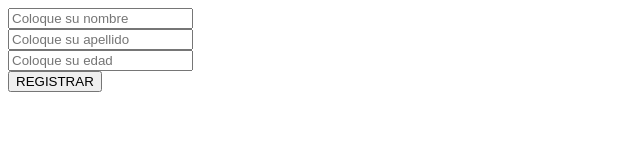
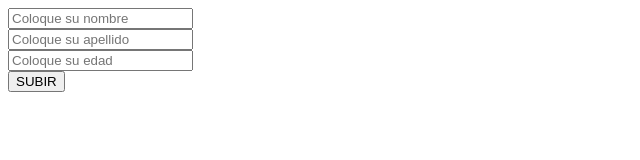
Before and after one commit to Eladio154/node-mongo, a website: page public/index.html in a window 1280 px wide. Shown: the whole page, without its empty margins (0-640 px from the left). Drawn offline with Linux system fonts and the light colour scheme.

Commit message:
cambio index

```diff
--- a/public/index.html
+++ b/public/index.html
@@ -10,7 +10,7 @@
         <input type="text" name="nombre" placeholder="Coloque su nombre"><br>
         <input type="text" name="apellido" placeholder="Coloque su apellido"><br>
         <input type="text" name="edad" placeholder="Coloque su edad"><br>
-        <button>REGISTRAR</button>
+        <button>SUBIR</button>
     </form>
     <script>
         const form = document.getElementById('form');
```
